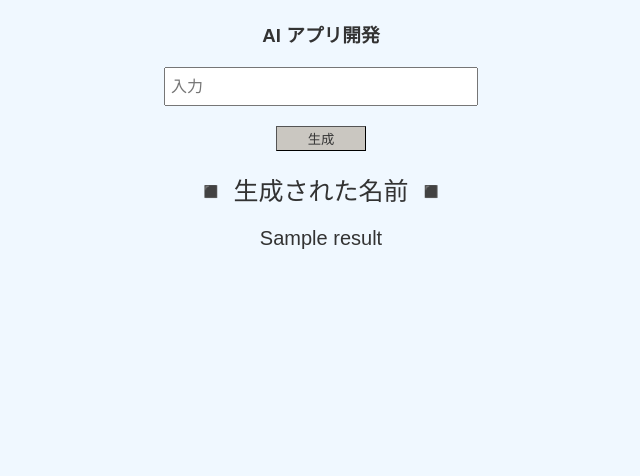
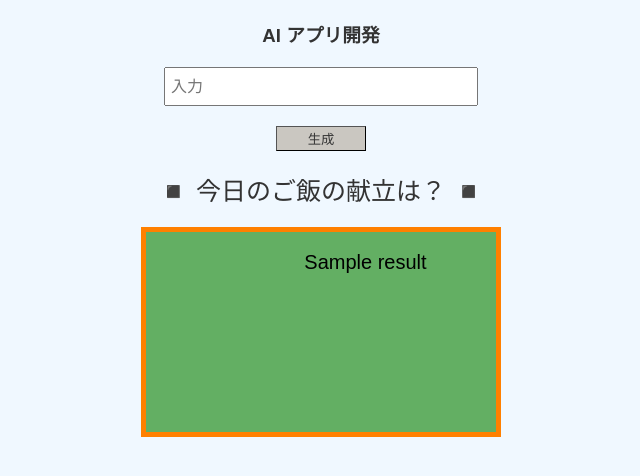
Before and after one commit to higashi0196/AiChatApp, a Flask app: template templates/index.html in a window 1280 px wide. Shown: the top 476 px of the page, without its empty margins (319-959 px from the left). Run offline with Flask 3, Linux system fonts and the light colour scheme; the template is opened without the code that fills it: most values are stand-ins (such as "Sample title", 1, 10 or a date in 2020).

Commit message:
レイアウト/表示調整

```diff
--- a/app.py
+++ b/app.py
@@ -1,6 +1,7 @@
 import os
 from flask import Flask, request, redirect, url_for, render_template
 import openai
+import re
 
 app = Flask(__name__)
 openai.api_key = os.getenv("OPENAI_API_KEY")
@@ -17,9 +18,13 @@ def index():
             ],
             temperature=0.6,
         )
-        return redirect(url_for("index", result=response.choices[0].message['content']))
 
-    result = request.args.get("result")
+        tempresult = response.choices[0].message['content']
+        result_text = re.sub(r'(\d+)\.', r'\n\1.', tempresult)
+
+        return redirect(url_for("index", result=result_text))
+
+    result = request.args.get("result","")
     return render_template("index.html", result=result)
 
 if __name__ == "__main__":
--- a/static/main.css
+++ b/static/main.css
@@ -44,7 +44,6 @@ form {
 	border-color: buttonborder;
 }
 
-/* 生成された名前の表示を中央寄せ */
 .title{
 	margin: 20px 0 0 0;
 	text-align: center;
@@ -53,16 +52,13 @@ form {
 }
 
 .result {
-
-	margin: 20px 0 0 0;
-	text-align: center;
-	font-size: 20px;
-	color: #333;
+    width: 350px;
+    height: 200px;
+    margin: 20px 0 0;
+    text-align: center;
+    font-size: 20px;
+    line-height: 20px;
+    white-space: pre-wrap;
+    background-color: rgb(99, 175, 99);
+    border: 5px solid rgb(255, 128, 0);
 }
-
-/* 生成された名前を1行ずつ3行で表示 */
-/* p {
-	display: flex;
-	flex-direction: column;
-	gap: 5px; /* 各行の間に少しスペースを作成 */
-} */
--- a/templates/index.html
+++ b/templates/index.html
@@ -12,11 +12,11 @@
 		<input type="text" name="animal" class="first-input" placeholder="入力" required />
 		<input type="submit" value="生成" class="create-btn" />
 	</form>
-	{% if result %}
-        <p class="title"> ◾️ 生成された名前 ◾️ </p>
-        <p class="result">
-			{{ result }}
-		</p>
-    {% endif %}
+        {% if result %}
+            <p class="title"> ◾️ 今日のご飯の献立は？ ◾️ </p>
+            <p class="result">
+                {{ result }}
+            </p>
+        {% endif %}
 </body>
 </html>
```
